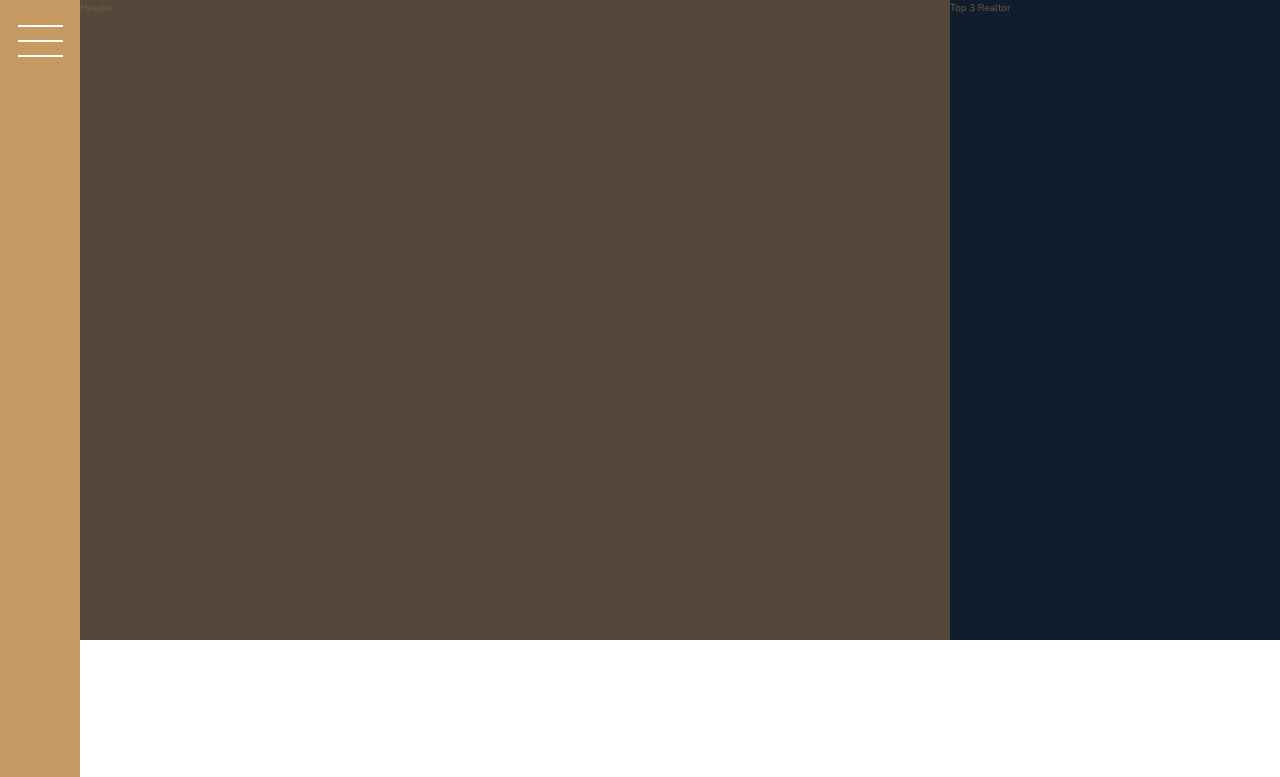
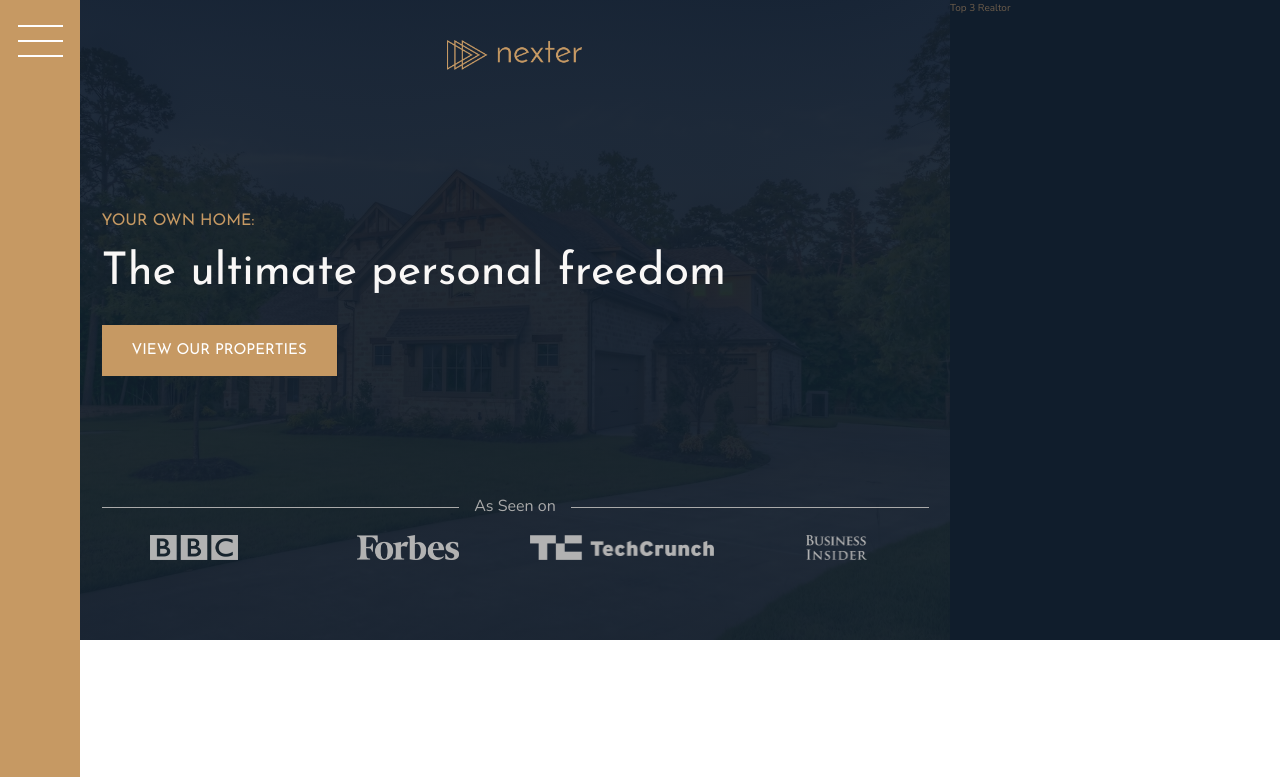
Before and after one commit to SerdarSerifoglu/css-grid-sample-project, a website: page index.html in a window 1280 px wide. Shown: the top 777 px of the page. Drawn offline with nearby package versions, Linux system fonts and the light colour scheme.

Commit message:
header kısmı tamamlandı

```diff
--- a/index.html
+++ b/index.html
@@ -15,7 +15,19 @@
     <div class="sidebar">
       <button class="nav-btn"></button>
     </div>
-    <header class="header">Header</header>
+    <header class="header">
+      <img src="img/logo.png" alt="Nexter logo" class="header__logo" />
+      <h3 class="heading-3">Your own home:</h3>
+      <h1 class="heading-1">The ultimate personal freedom</h1>
+      <button class="btn header__btn">View our properties</button>
+      <div class="header__seenon-text">As Seen on</div>
+      <div class="header__seenon-logos">
+        <img src="img/logo-bbc.png" alt="Seen on logo 1" />
+        <img src="img/logo-forbes.png" alt="Seen on logo 2" />
+        <img src="img/logo-techcrunch.png" alt="Seen on logo 3" />
+        <img src="img/logo-bi.png" alt="Seen on logo 4" />
+      </div>
+    </header>
     <div class="realtors">Top 3 Realtor</div>
     <section class="features">
       <div class="feature">
--- a/sass/_header.scss
+++ b/sass/_header.scss
@@ -1,4 +1,52 @@
 .header {
   background-color: $color-grey-dark-1;
   grid-column: full-start / col-end 6;
+  background-image: linear-gradient(rgba($color-secondary, 0.93), rgba($color-secondary, 0.93)), url(../img/hero.jpeg);
+  background-size: cover;
+  background-position: center;
+  padding: 8rem;
+  padding-top: 4rem;
+
+  display: grid;
+  grid-template-rows: 1fr min-content 6rem 1fr;
+  grid-template-columns: max-content;
+  grid-row-gap: 1.5rem;
+  justify-content: center;
+
+  &__logo {
+    height: 3rem;
+    justify-self: center;
+  }
+  &__btn {
+    align-self: start;
+    justify-self: start;
+  }
+  &__seenon-text {
+    display: grid;
+    grid-template-columns: 1fr max-content 1fr;
+    align-items: center;
+
+    grid-column-gap: 1.5rem;
+    font-size: 1.6rem;
+    color: $color-grey-light-2;
+  }
+  .header__seenon-text::before,
+  .header__seenon-text::after {
+    content: "";
+    height: 1px;
+    display: block;
+    background-color: currentColor;
+  }
+
+  &__seenon-logos {
+    display: grid;
+    grid-template-columns: repeat(4, 1fr);
+    grid-column-gap: 3rem;
+    justify-items: center;
+
+    img {
+      height: 2.5rem;
+      filter: brightness(70%);
+    }
+  }
 }
--- a/sass/_typography.scss
+++ b/sass/_typography.scss
@@ -4,6 +4,9 @@
 }
 .heading-1 {
   @extend %heading;
+  font-size: 4.5rem;
+  color: $color-grey-light-1;
+  line-height: 1;
 }
 .heading-2 {
   @extend %heading;
```
Also changed, not shown: css/style.css.
